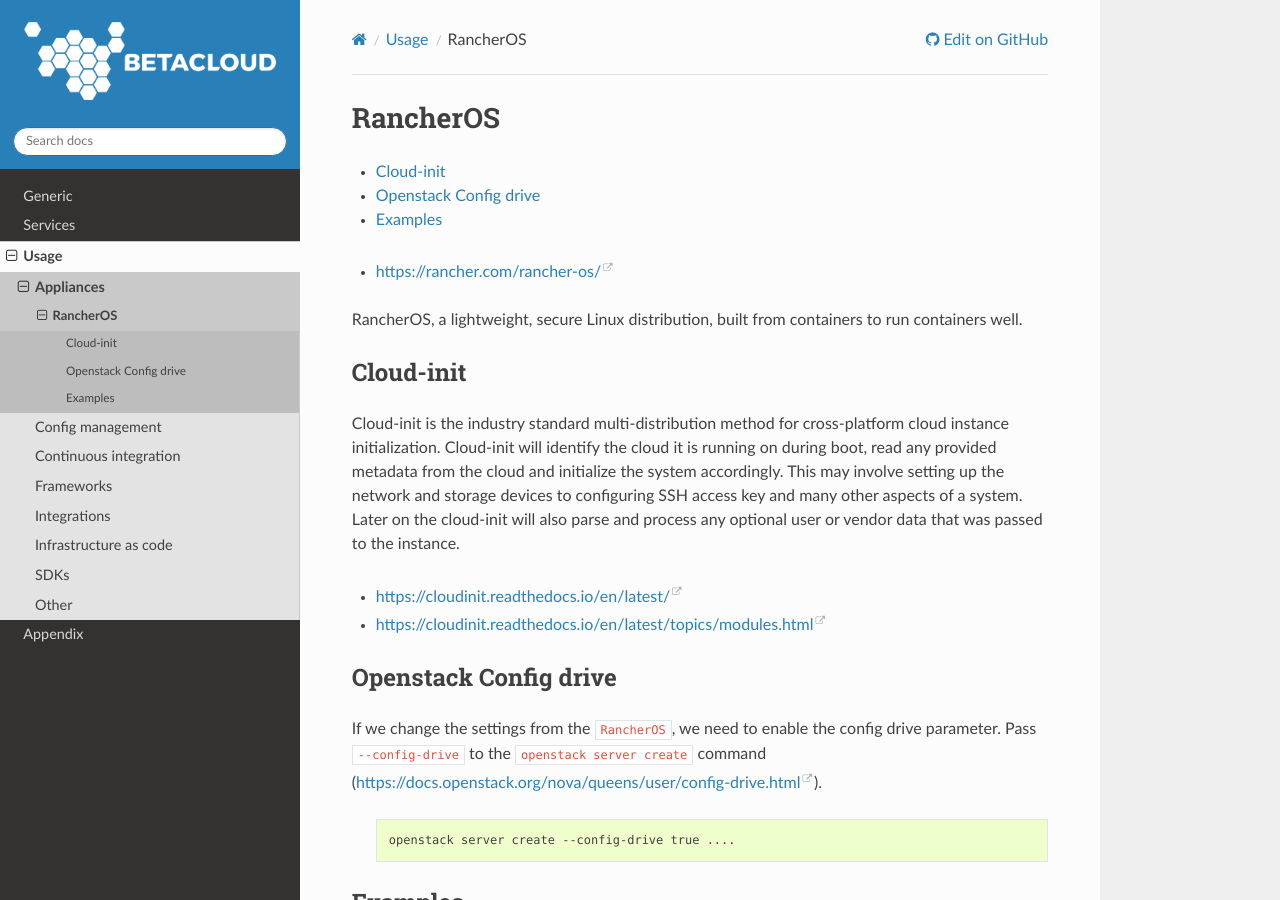
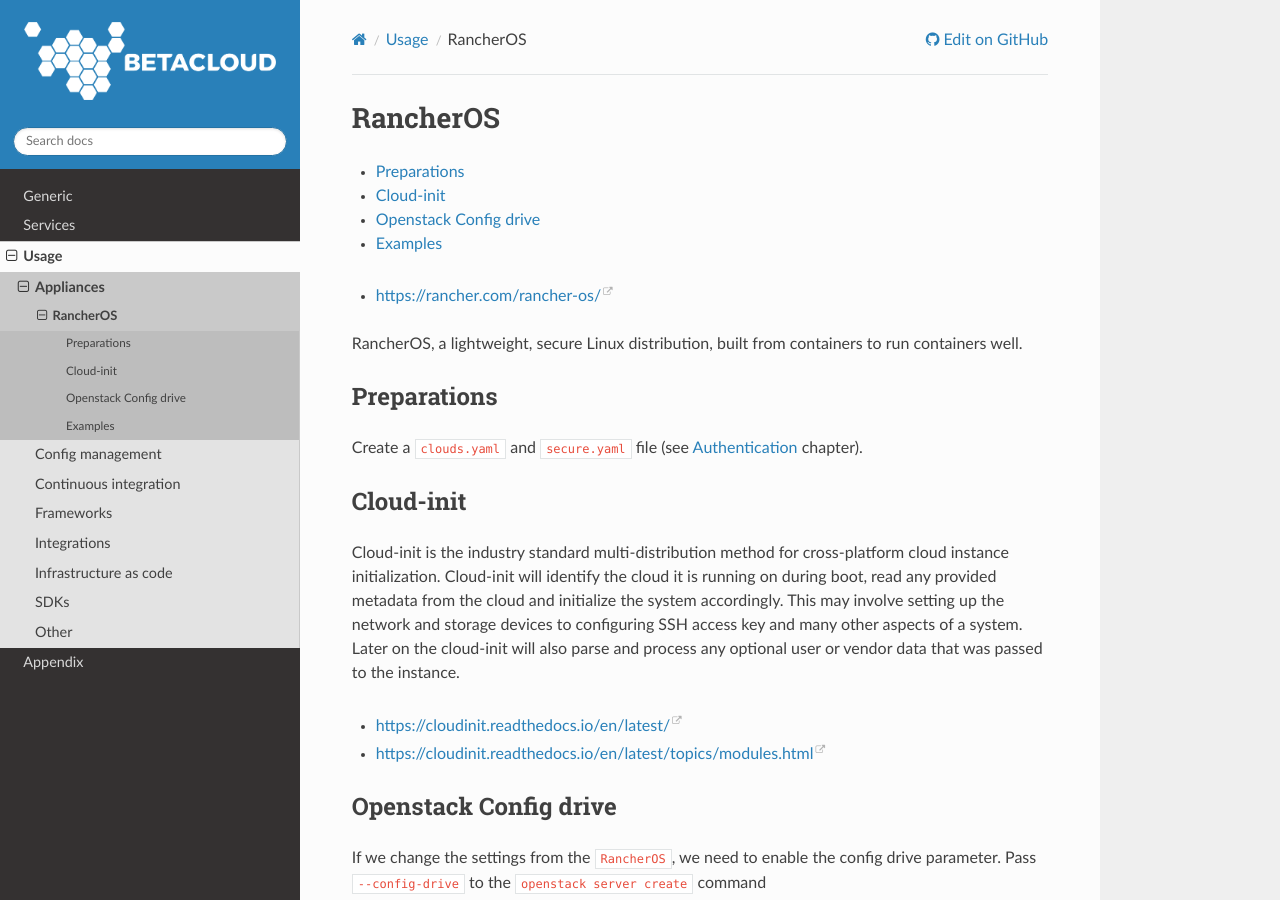
Before and after one commit to betacloud/documentation, a Sphinx documentation site: the page built from source/usage/rancheros.rst, in a window 1280 px wide and 900 px high. Built offline with Sphinx 7.4.7 and the Read the Docs theme 2.0.0, drawn with Linux system fonts in a browser that asks for light colours.

Commit message:
add Preparations

```diff
--- a/source/usage/rancheros.rst
+++ b/source/usage/rancheros.rst
@@ -8,6 +8,10 @@
 * https://rancher.com/rancher-os/
 
 RancherOS, a lightweight, secure Linux distribution, built from containers to run containers well.
+
+Preparations
+============
+Create a ``clouds.yaml`` and ``secure.yaml`` file (see :ref:`Authentication` chapter).
 
 
 Cloud-init
```
